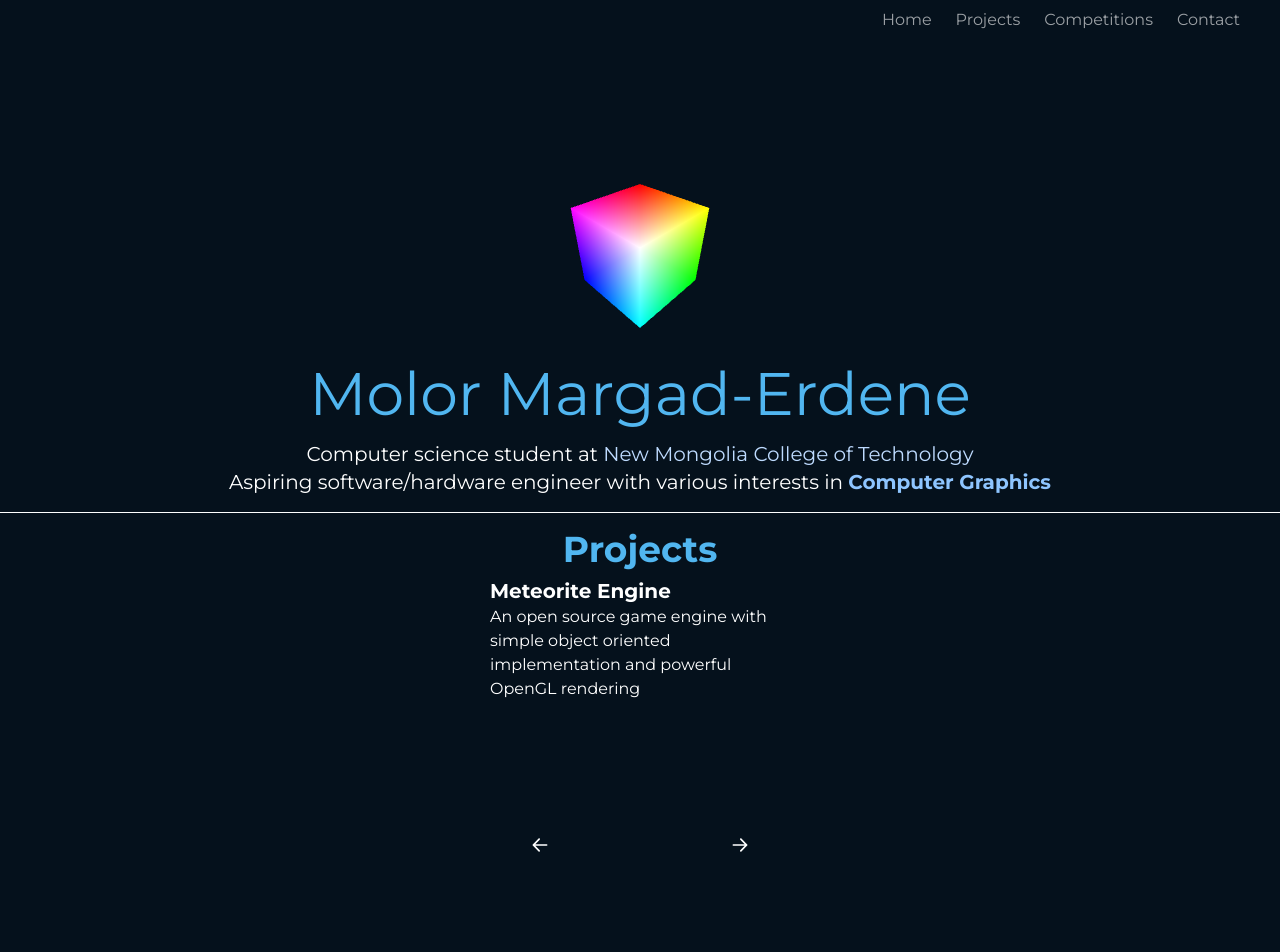
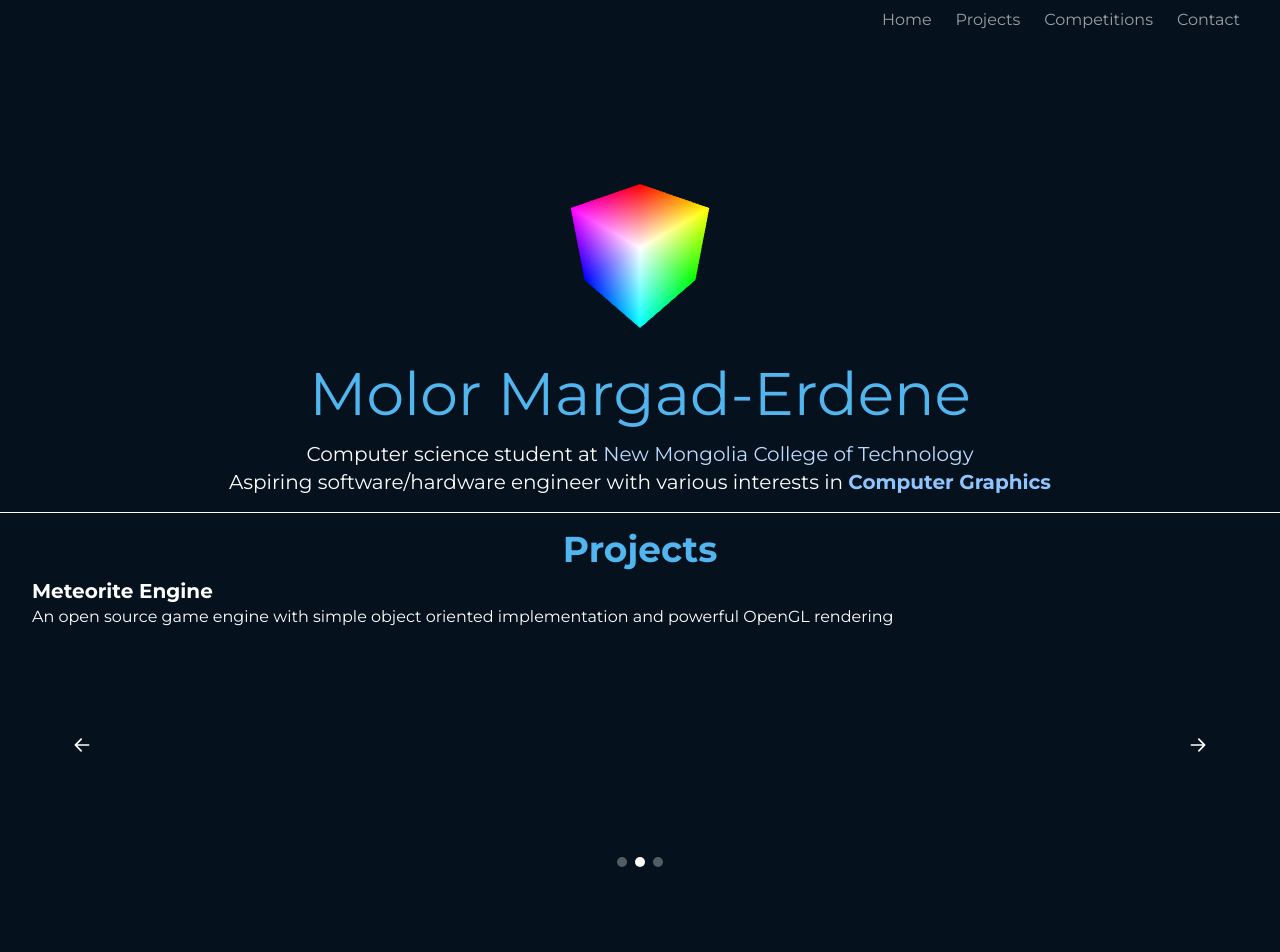
Before and after one commit to molor824/molor824.github.io, a React (Vite) app: page / in a window 1280 px wide. Shown: the top 952 px of the page. After the commit the page ends 877 px from the top, so only its background shows below. Built offline with nearby package versions, Linux system fonts and the light colour scheme.

Commit message:
Small fix

```diff
--- a/src/components/Home.tsx
+++ b/src/components/Home.tsx
@@ -2,7 +2,6 @@
 import Pfp from "./Pfp";
 import ScrollTexts from "./ScrollTexts";
 import Slider, { Slide } from "./Slider";
-import Tab from "./Tab";
 
 const PROJECTS = {
   webdev: [
@@ -102,10 +101,15 @@
       <FadeIn className="w-full" fadeDelay={100}>
         <Seperator />
       </FadeIn>
-      <section className="flex flex-col gap-4 items-stretch" id="projects">
-        <FadeIn className="flex flex-col items-center gap-2" fadeDelay={200}>
-          <h1 className="text-4xl text-primary font-bold">Projects</h1>
-          <Slider className="self-stretch min-w-[300px] min-h-[500px]">
+      <section
+        className="flex flex-col gap-4 self-stretch items-stretch px-8"
+        id="projects"
+      >
+        <FadeIn className="flex flex-col items-stretch gap-2" fadeDelay={200}>
+          <h1 className="text-4xl text-primary font-bold text-center">
+            Projects
+          </h1>
+          <Slider className="h-[300px]">
             {PROJECTS.programming.map((p) => (
               <Slide key={p.name}>
                 <h1 className="font-bold text-xl">{p.name}</h1>
--- a/src/components/Slider.tsx
+++ b/src/components/Slider.tsx
@@ -99,10 +99,8 @@
       >
         <Arrow fill="#ffffff" width={20} height={20} strokeWidth={4} />
       </button>
-      <div className="absolute bottom-[10px] left-[50%] flex gap-2">
-        {Array(slideCount)
-          .fill(0)
-          .map((_, i) => (
+      <div className="absolute bottom-[10px] left-[50%] translate-x-[-50%] flex gap-2">
+        {Array.from({ length: slideCount }, (_, i) => (
           <div
             key={i}
             onClick={() => setSlideIndex(i)}
```
Lines whose indentation alone changed are shown as unchanged.
